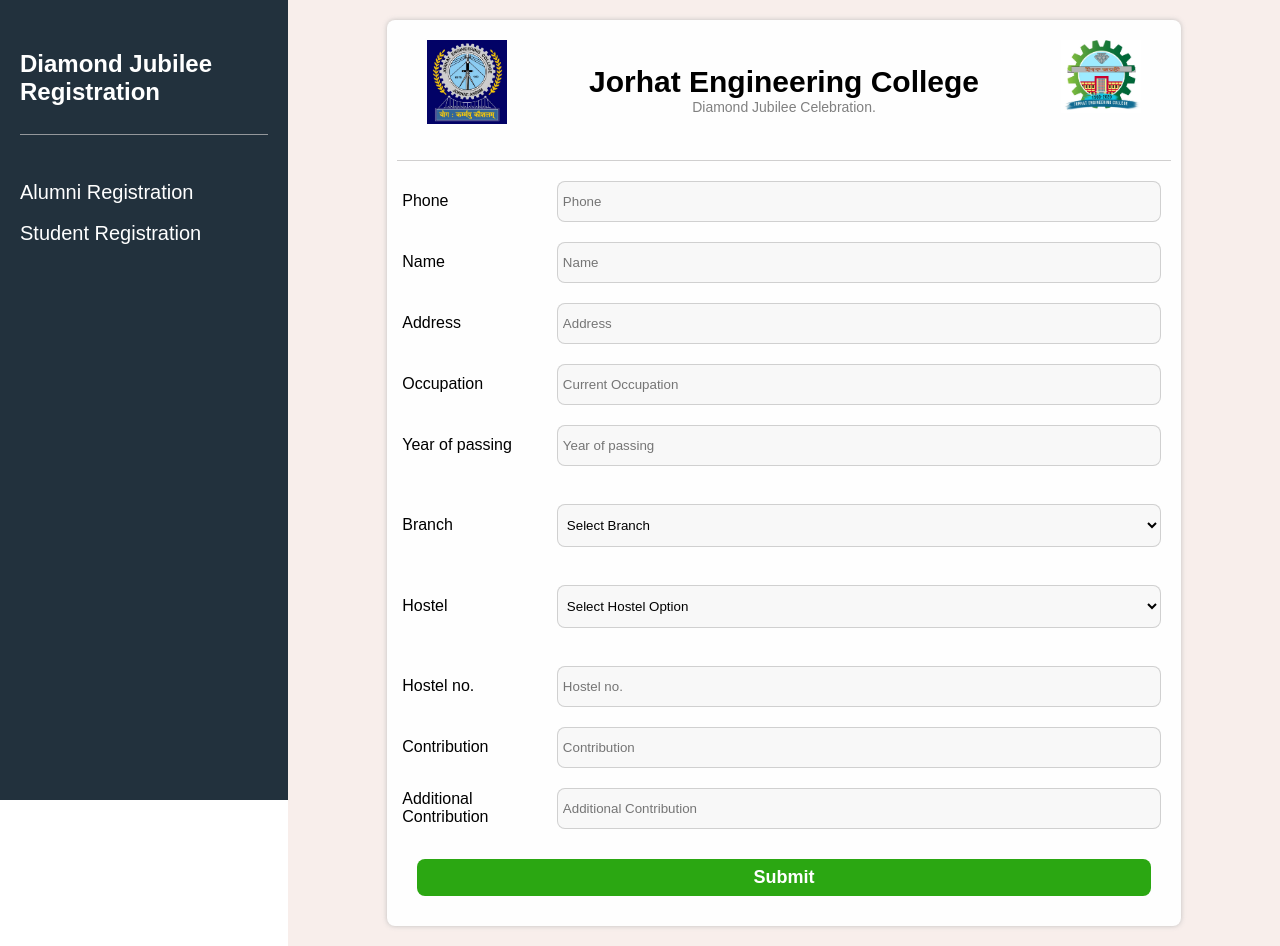
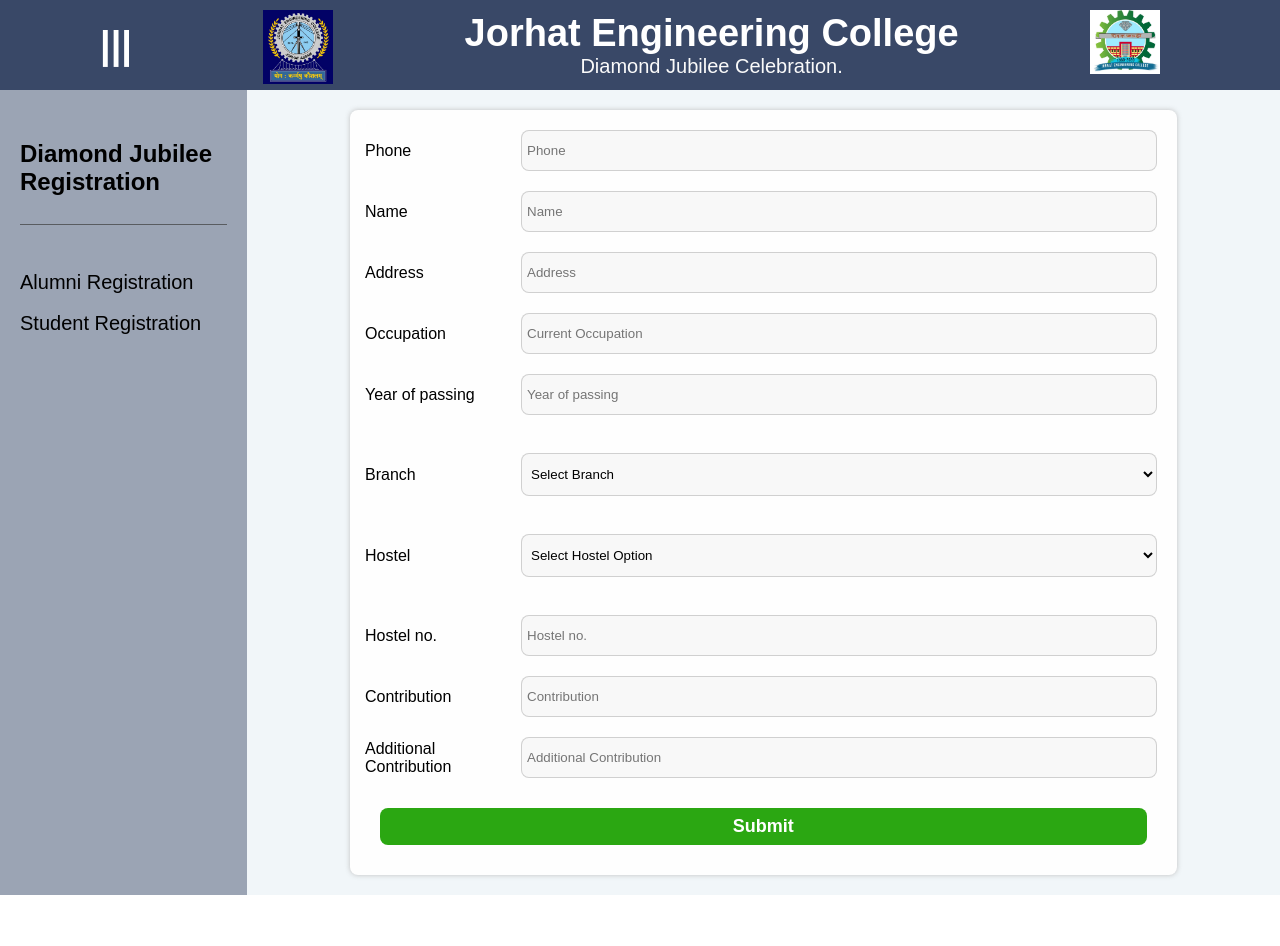
Before and after one commit to kaushikmedhi/jec, a PHP site: page / in a window 1280 px wide. After the commit the page ends 895 px from the top, so only its background shows below. Run offline with PHP 8.4, Linux system fonts and the light colour scheme.

Commit message:
form update

```diff
--- a/index.php
+++ b/index.php
@@ -10,9 +10,40 @@
 </head>
 
 <body>
+
+    <div class="head">
+        <div class="hide" id="nav_button" onclick="nav_button()">
+            <h1>|||</h1>
+        </div>
+        <script>
+        function nav_button() {
+            var nav_button = document.getElementById("nav_button");
+            var nav = document.getElementById("nav");
+
+            if (nav.style.display == "none") {
+                nav.style.display = "block";
+                nav_button.style.transform = "rotate(0deg)";
+            } else {
+                nav.style.display = "none";
+                nav_button.style.transform = "rotate(90deg)";
+            }
+        }
+    </script>
+        <div class="logo">
+            <img src="logo.jpg" alt="logo">
+        </div>
+        <div class="text">
+            <h1>Jorhat Engineering College</h1>
+            <p>Diamond Jubilee Celebration.</p>
+        </div>
+        <div class="logo">
+            <img src="logo2.jpg" alt="logo2">
+        </div>
+    </div>
+
     <main>
 
-    <nav>
+        <nav id="nav">
             <h1>Diamond Jubilee Registration</h1>
             <br>
             <div class="line"></div>
@@ -24,19 +55,6 @@
 
         <div id="myModal" class="modal">
             <div class="modal-content">
-                <div class="head">
-                    <div class="logo">
-                        <img src="logo.jpg" alt="logo">
-                    </div>
-                    <div class="text">
-                        <h1>Jorhat Engineering College</h1>
-                        <p>Diamond Jubilee Celebration.</p>
-                    </div>
-                    <div class="logo">
-                        <img src="logo2.jpg" alt="logo2">
-                    </div>
-                </div>
-                <div class="line"></div>
 
                 <form action="reg.php" method="POST">
                     <div class="row">
--- a/st.css
+++ b/st.css
@@ -8,28 +8,32 @@
     background-color: white;
 }
 
-main{
+.hide{
     display: flex;
+    justify-content: center;
+    align-items: center;
 }
 
-nav{
-    flex: 1;
-    background-color: rgb(34, 49, 61);
+.head{
+    display: flex;
+    justify-content: space-between;
+    height: 90px;
+    padding: 10px 100px;
+    position: fixed;
+    top: 0;
+    z-index: 10;
+    background-color: #394867;
     width: 100%;
-    height: 100vh;
-    padding: 50px 20px;
-    color: white;
-    position: sticky;
-    top: 0;
 }
-nav a{
-    font-size: 20px;
-    text-decoration: none;
+.head h1{
+    font-size: 30px;
     color: rgb(255, 255, 255);
+    padding: 0;
+    cursor: default;
 }
-
-body a:hover{
-    text-decoration: underline;
+.head p{
+  font-size: 20px;
+  color: rgb(250, 250, 250);
 }
 .text{
     display: flex;
@@ -37,15 +41,36 @@
     justify-content: center;
     align-items: center;
 }
-.text h1{
-    font-size: 58px;
+.head h1{
+    font-size: 38px;
     font-weight: 600;
-    color: rgb(31, 107, 194);
-    padding: 0 0 15px 0;
+    color: rgb(255, 255, 255);
 }
-.text p{
-    font-size: 28px;
+
+main{
+    display: flex;
+    margin-top: 90px;
 }
+
+nav{
+    flex: 1;
+    background-color: #9BA4B4;
+    width: 100%;
+    padding: 50px 20px;
+    color: rgb(0, 0, 0);
+    position: sticky;
+    top: 0;
+}
+nav a{
+    font-size: 20px;
+    text-decoration: none;
+    color: rgb(0, 0, 0);
+}
+
+body a:hover{
+    text-decoration: underline;
+}
+
 .login p{
     text-align: center;
     padding: 30px 0;
@@ -54,7 +79,7 @@
 .line{
     width: 100%;
     height: 0.5px;
-    background-color: rgba(192, 190, 190, 0.726);
+    background-color: rgba(66, 66, 66, 0.726);
     margin: 10px 0;
 }
 .createAc{
@@ -75,8 +100,8 @@
 .modal {
    position: relative;
     overflow: auto; /* Enable scroll if needed */
-    background-color: rgba(246, 233, 228, 0.747);
-    flex: 4;
+    background-color: #F1F6F9;
+    flex: 5;
     display: flex;
     justify-content: center;
     align-items: center;
@@ -93,29 +118,6 @@
     border-radius: 0.5rem;
     display: flex;
     flex-direction: column;
-  }
-  .modal-content .head{
-      display: flex;
-      justify-content: space-between;
-      height: 100px;
-      margin: 10px;
-  }
-  .modal-content .head #close{
-      border: none;
-      background-color: transparent;
-      font-size: 20px;
-      font-weight: 900;
-      color: rgb(54, 54, 54);
-  }
-  .head h1{
-      font-size: 30px;
-      color: black;
-      padding: 0;
-      cursor: default;
-  }
-  .head p{
-    font-size: 14px;
-    color: gray;
   }
   .modal-content form .row{
       display: flex;
@@ -166,6 +168,6 @@
   }
 
 img{
-    width: 80px;
+    width: 70px;
     margin: 0 20px;
 }
```
Lines whose indentation alone changed are shown as unchanged.
